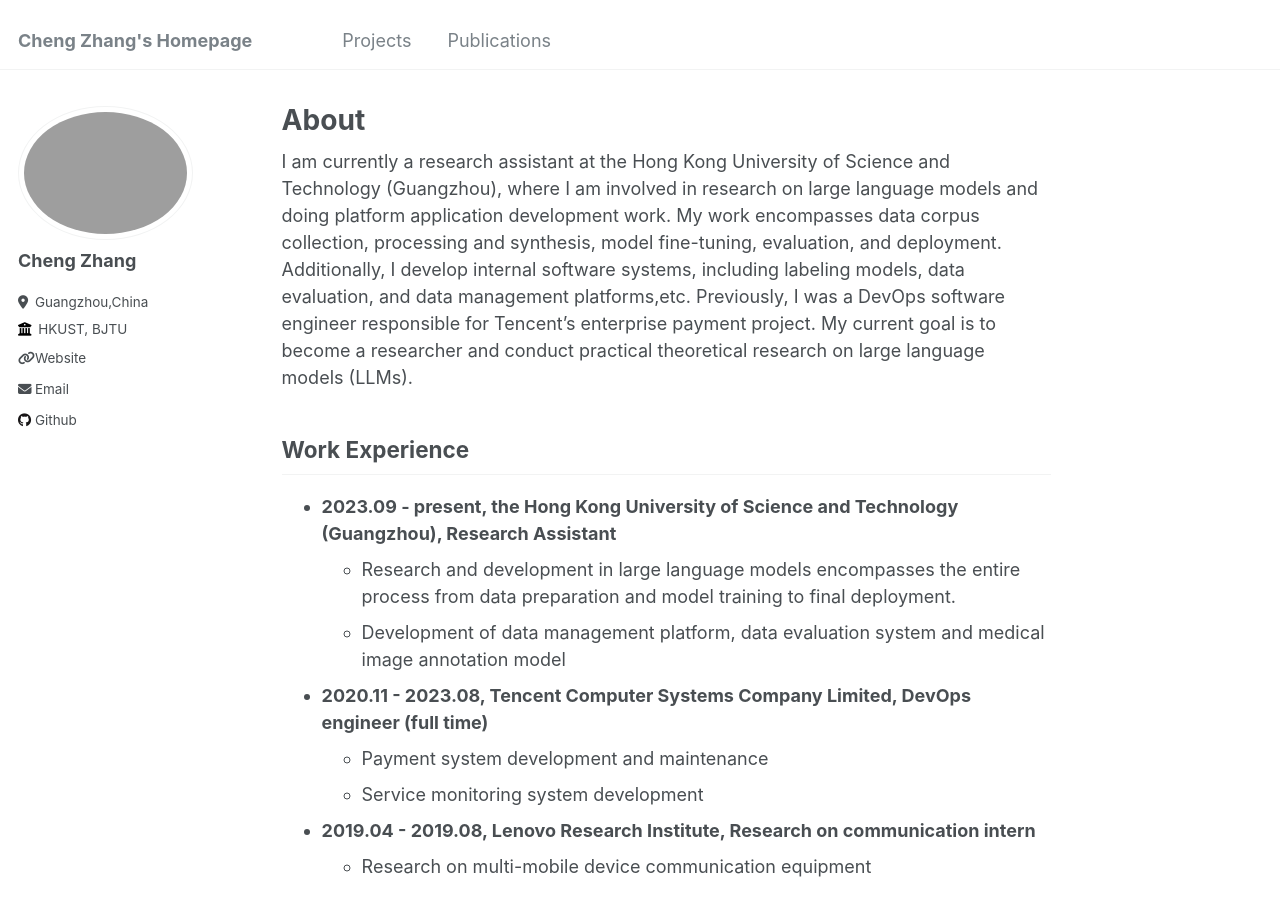
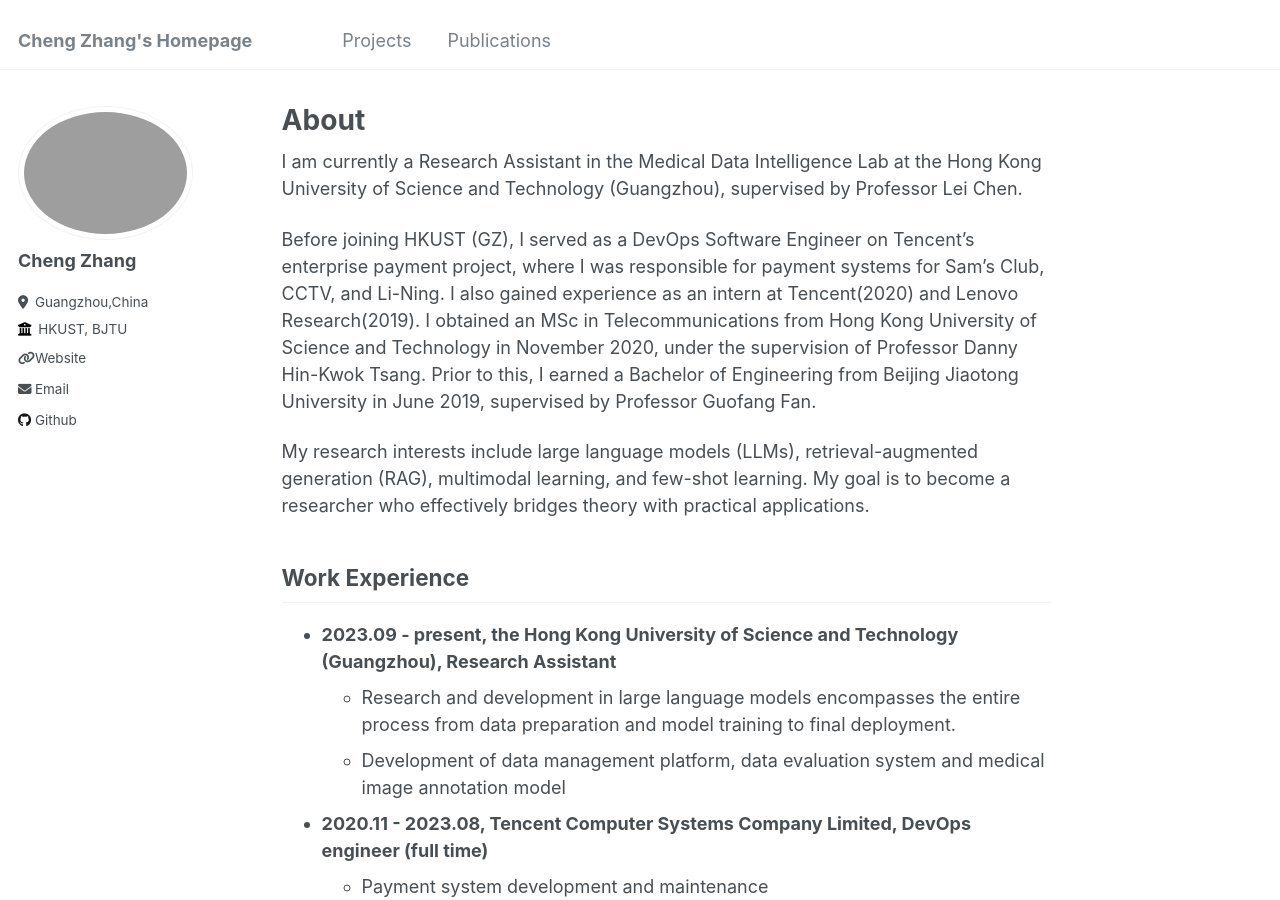
Before and after one commit to ZachcZhang/zachczhang.github.io, a Jekyll site: the page built from _pages/about.md, in a window 1280 px wide and 900 px high. Built offline with Jekyll 4.4.1, drawn with Linux system fonts in a browser that asks for light colours.

Commit message:
update information

```diff
--- a/_pages/about.md
+++ b/_pages/about.md
@@ -7,7 +7,11 @@ redirect_from:
   - /about.html
 ---
 
-I am currently a research assistant at the Hong Kong University of Science and Technology (Guangzhou), where I am involved in research on large language models and doing platform application development work. My work encompasses data corpus collection, processing and synthesis, model fine-tuning, evaluation, and deployment. Additionally, I develop internal software systems, including labeling models, data evaluation, and data management platforms,etc. Previously, I was a DevOps software engineer responsible for Tencent’s enterprise payment project. My current goal is to become a researcher and conduct practical theoretical research on large language models (LLMs).
+I am currently a Research Assistant in the Medical Data Intelligence Lab at the Hong Kong University of Science and Technology (Guangzhou), supervised by Professor Lei Chen.
+
+Before joining HKUST (GZ), I served as a DevOps Software Engineer on Tencent's enterprise payment project, where I was responsible for payment systems for Sam's Club, CCTV, and Li-Ning. I also gained experience as an intern at Tencent(2020) and Lenovo Research(2019). I obtained an MSc in Telecommunications from Hong Kong University of Science and Technology in November 2020, under the supervision of Professor Danny Hin-Kwok Tsang. Prior to this, I earned a Bachelor of Engineering from Beijing Jiaotong University in June 2019, supervised by Professor Guofang Fan.
+
+My research interests include large language models (LLMs), retrieval-augmented generation (RAG), multimodal learning, and few-shot learning. My goal is to become a researcher who effectively bridges theory with practical applications.
 
 ## Work Experience
 
```
